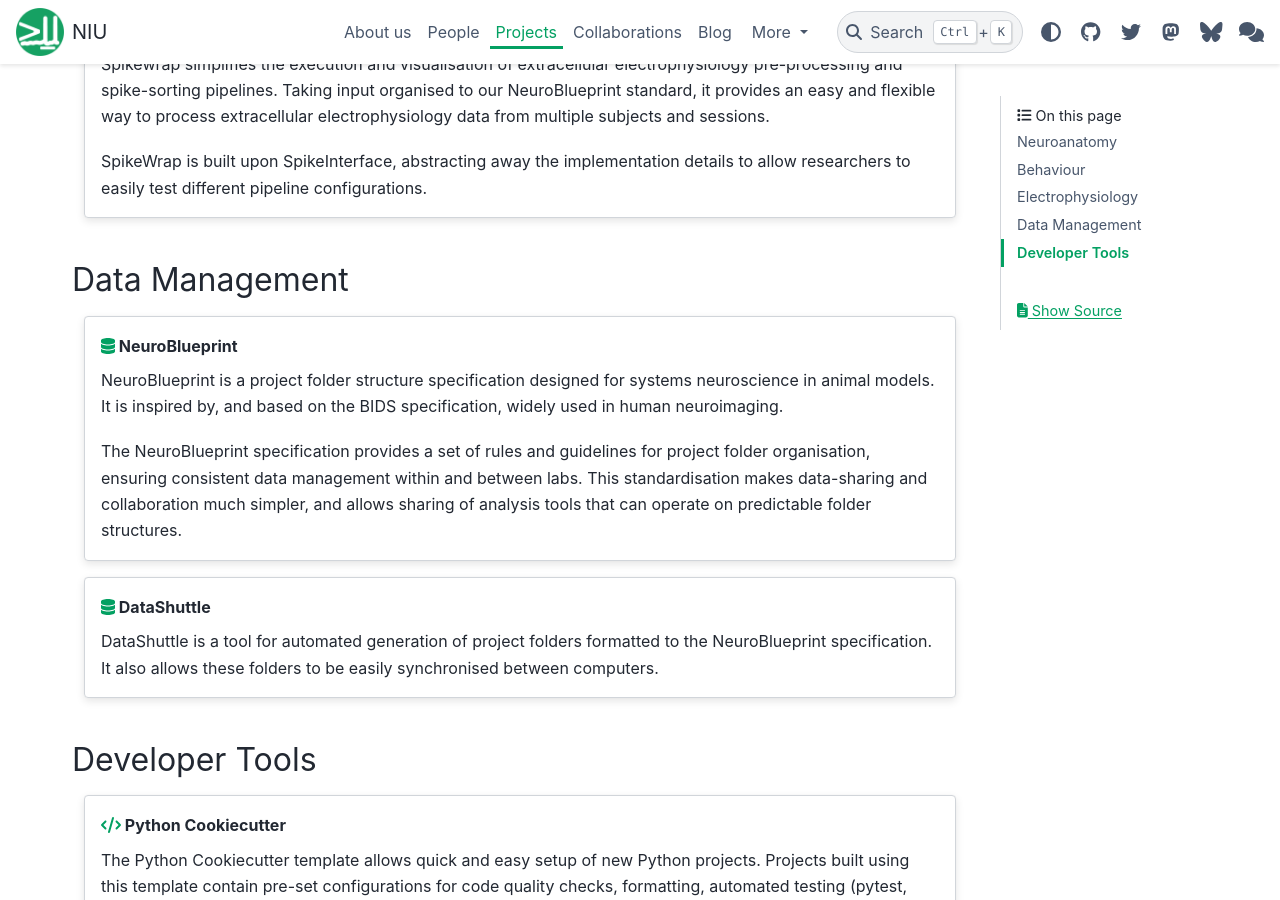
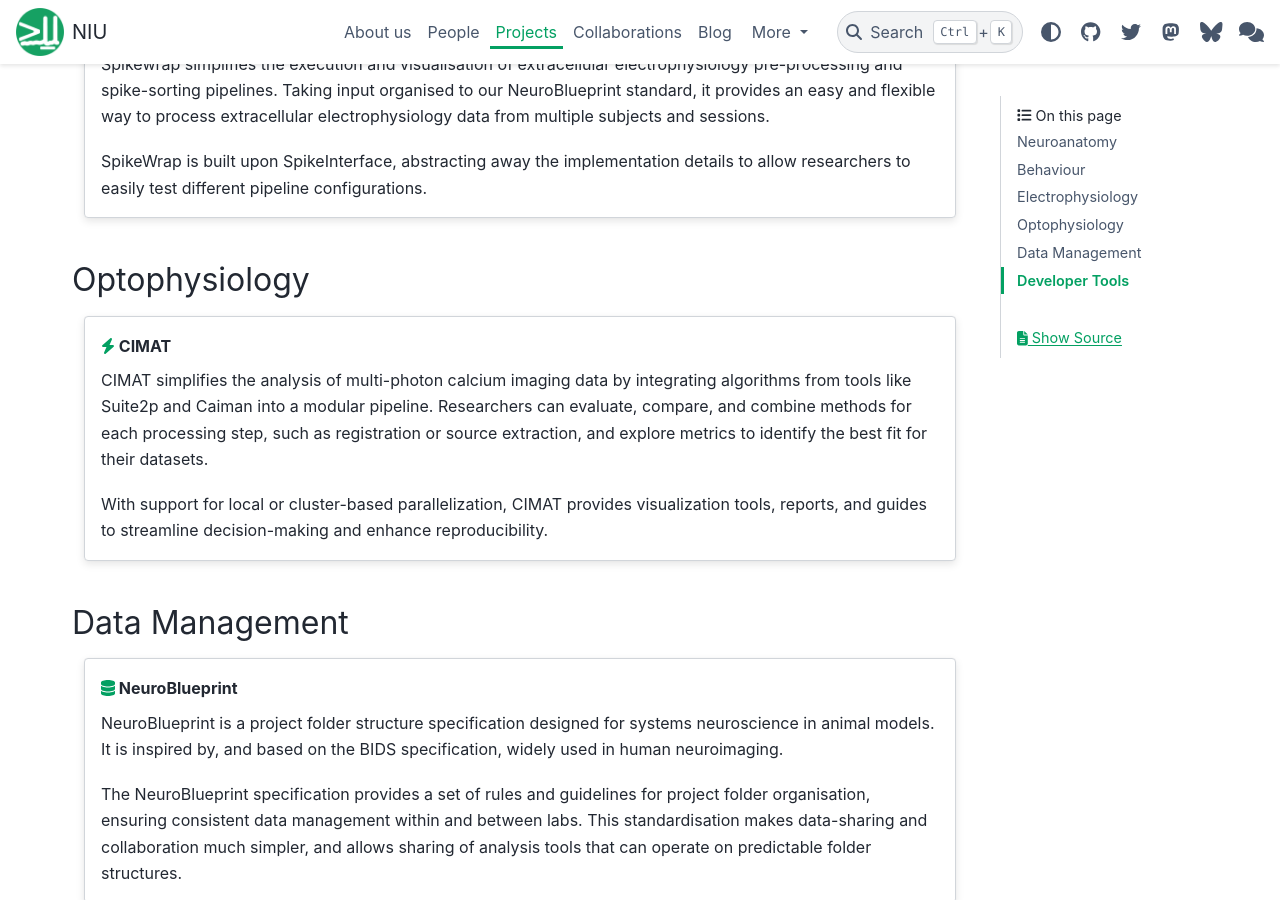
Before and after one commit to neuroinformatics-unit/neuroinformatics-unit.github.io, a Sphinx documentation site: the page built from docs/source/projects.md, in a window 1280 px wide and 900 px high, scrolled down 1070 px. Built offline with Sphinx 7.4.7 and the PyData theme 0.15.4, drawn with Linux system fonts in a browser that asks for light colours.

Commit message:
Add draft description

```diff
--- a/docs/source/projects.md
+++ b/docs/source/projects.md
@@ -51,6 +51,19 @@ test different pipeline configurations.
 :::
 ::::
 
+
+(projects-optophysiology)=
+## Optophysiology
+::::{grid} 1 1 1 1
+:::{grid-item-card} {fas}`bolt;sd-text-primary` CIMAT
+:link: https://github.com/neuroinformatics-unit/CIMAT
+CIMAT simplifies the analysis of multi-photon calcium imaging data by integrating algorithms from tools like Suite2p and Caiman into a modular pipeline. Researchers can evaluate, compare, and combine methods for each processing step, such as registration or source extraction, and explore metrics to identify the best fit for their datasets.
+
+With support for local or cluster-based parallelization, CIMAT provides visualization tools, reports, and guides to streamline decision-making and enhance reproducibility.
+:::
+::::
+
+
 (projects-data-management)=
 ## Data Management
 ::::{grid} 1 1 1 1
```
